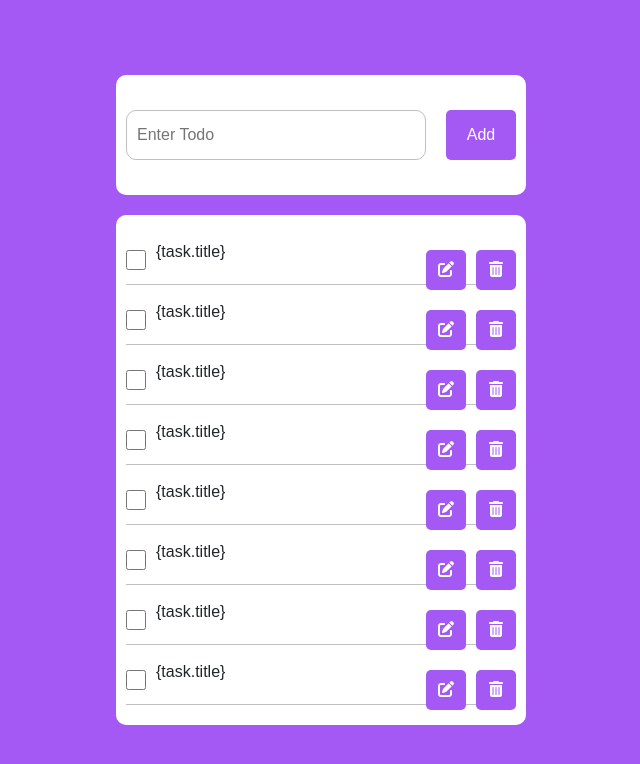
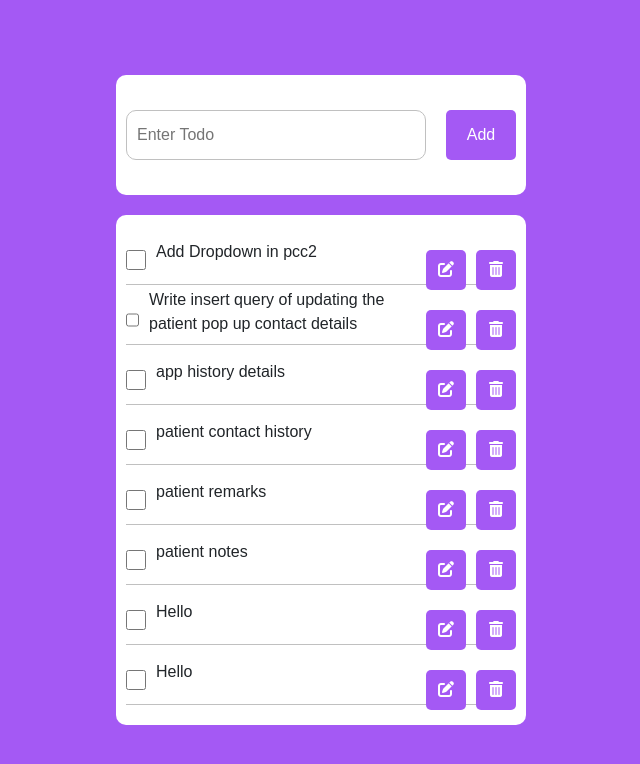
Before and after one commit to Mrhaarish12/Django-todo-app, a Django app: page / in a window 1280 px wide. Shown: the top 764 px of the page, without its empty margins (319-959 px from the left). Run offline with Django 4.2, Linux system fonts and the light colour scheme; data comes from the database, SQL or seed files in the repository; both versions use the stored data as it was after the commit.

Commit message:
Day 3 Upate Function added and issue of title solved

```diff
--- a/todoapp/templates/task_list.html
+++ b/todoapp/templates/task_list.html
@@ -21,7 +21,8 @@
       <div class="todo-list-item">
         <div class="task">
           <input type="checkbox" />
-          <p>{task.title}</p>
+          <p>{{task.title}}</p>
+          <!-- <p>{task.title}</p> -->
         </div>
 
         <div class="btn-container">
@@ -39,21 +40,6 @@
       </div>
 
     {% endfor %}
-    <!-- {% for task in tasks %} -->
-
-
-
-    <!-- {% endfor %} -->
-
-
-
-
-
-
-
-
-
-
   </div>
 </div>
 
```
Also changed, not shown: db.sqlite3.
